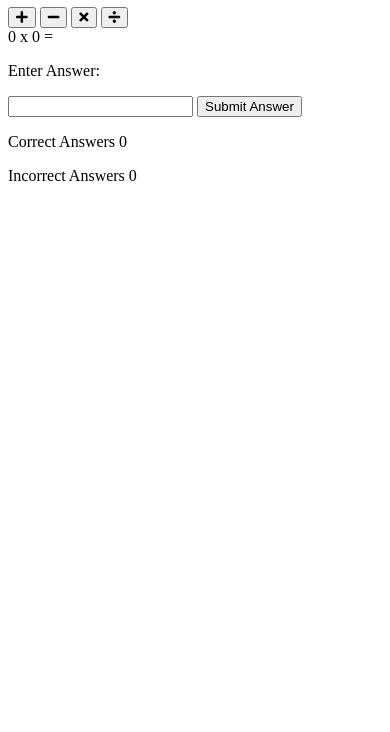
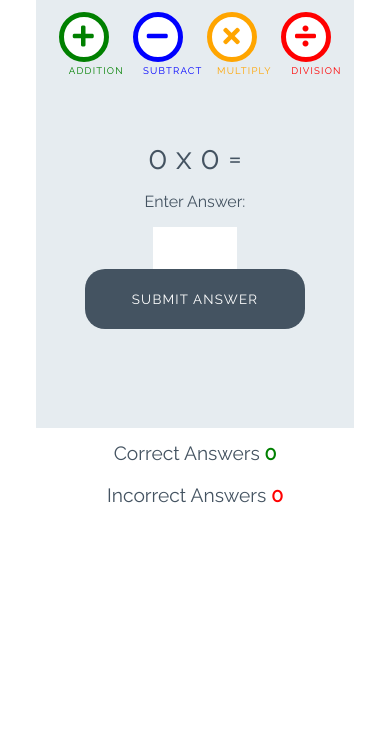
Before and after one commit to Deneb331/love-maths, a plain HTML site: page index.html in a window 390 px wide. Shown: the part 112-844 px from the top of the page. Drawn offline with Linux system fonts and the light colour scheme.

Commit message:
Add styles for game

```diff
--- a/assets/css/style.css
+++ b/assets/css/style.css
@@ -0,0 +1,250 @@
+/* --------- Global style */
+
+body {
+    background-color: white;
+    font-family: "Raleway", sans-serif;
+    color: #445361;
+    text-align: center;
+}
+
+/* --------- Heading */
+
+.heading {
+    text-align: center;
+    font-size: 2.5rem;
+}
+
+.logo {
+    height: 40px;
+    padding-right: 5px;
+}
+
+/* --------- Game layout */
+
+.game-area {
+    background-color: #E6ECF0;
+    box-sizing: border-box;
+    width: 85%;
+    height: 65vh;
+    max-height: 450px;
+    max-width: 830px;
+    margin-left: auto;
+    margin-right: auto;
+    padding: 1%;
+}
+
+.question-area {
+    width: 50%;
+    font-size: 2rem;
+    margin: auto;
+    padding: 50px 0;
+}
+
+.question-area span {
+    padding: 0 15px;
+}
+
+.score-area {
+    margin: 5px auto;
+    width: 60%;
+    font-size: 1.2rem;
+}
+
+.controls-area {
+    width: 85%;
+    margin: 30px auto;
+}
+
+#score {
+    color: green;
+    font-weight: bold;
+}
+
+#incorrect {
+    color: red;
+    font-weight: bold;
+}
+
+.answer-message {
+    display: none;
+    font-size: 1rem;
+}
+
+#answer-box {
+    border: none;
+    color: #445361;
+    display: inline-block;
+    height: 40px;
+    width: 80px;
+    font-size: 1.2rem;
+}
+
+.scores {
+    display: inline-block;
+    padding: 25px;
+}
+
+/* --------- Buttons */
+
+.btn {
+    width: 220px;
+    height: 60px;
+    font-family: "Raleway", sans-serif;
+    text-transform: uppercase;
+    letter-spacing: 1.2px;
+    color: white;
+}
+
+.btn:focus {
+    outline: none;
+}
+
+.btn--big {
+    padding-top: 10px;
+    border-radius: 50%;
+    background-color: white;
+    border: 10px solid;
+    width: 100px;
+    height: 100px;
+    font-size: 3.2rem;
+    margin: 0 30px;
+    transition: all 0.5s;
+}
+
+
+.btn--big::after {
+    content: attr(data-type);
+    font-size: 1rem;
+
+}
+
+.btn--blue {
+    border-color: blue;
+    color: blue;
+}
+
+.btn--blue:active,
+.btn--blue:hover {
+    background-color: darkblue;
+    color: white;
+}
+
+.btn--orange {
+    border-color: orange;
+    color: orange;
+}
+
+.btn--orange:active,
+.btn--orange:hover {
+    background-color: darkorange;
+    color: white;
+}
+
+.btn--red {
+    border-color: red;
+    color: red;
+}
+
+.btn--red:active,
+.btn--red:hover {
+    background-color: darkred;
+    color: white;
+}
+
+.btn--green {
+    border-color: green;
+    color: green;
+}
+
+.btn--green:active,
+.btn--green:hover {
+    background-color: darkgreen;
+    color: white;
+}
+
+.btn--gray {
+    margin-top: 25px;
+    background-color: #445361;
+    border: 1px transparent;
+    border-radius: 20px;
+}
+
+.btn--gray:active,
+.btn--gray:hover {
+    background-color: #0d1013;
+}
+
+/* --------- Media queries */
+
+@media (max-width: 414px) {
+    .controls-area {
+        width: 100%;
+    }
+
+    .btn--big {
+        margin: 0 10px;
+        padding: 5px;
+        border: 5px solid;
+        width: 50px;
+        height: 50px;
+        font-size: 1.5rem;
+    }
+
+    .btn--big::after {
+        font-size: 0.6rem;
+        left: -0.7rem;
+    }
+
+    .question-area {
+        padding: 10% 0;
+        width: 100%;
+    }
+
+    .question-area span {
+        padding: 0;
+    }
+
+    .answer-message {
+        display: block;
+    }
+
+    #answer-box {
+        display: block;
+        margin: 0 auto;
+    }
+    .btn--gray {
+        margin-top: 0;
+    }
+
+    .score-area {
+        width: 100%;
+    }
+
+    .scores {
+        margin: 0.5em auto;
+        display: block;
+        padding: 5px;
+    }
+
+    .heading {
+        font-size: 2rem;
+    }
+}
+
+@media (max-width: 320px) {
+    .game-area {
+        height: 70vh;
+    }
+
+    .controls-area {
+        width: 75%;
+        margin: 10px auto;
+    }
+
+    .btn--big {
+        margin: 10px 10px;
+    }
+    .question-area {
+        padding: 10px 0;
+    }
+}
--- a/index.html
+++ b/index.html
@@ -16,16 +16,16 @@
 
     <div class="game-area">
         <div class="controls-area">
-            <button class="btn btn--big btn--green">
+            <button data-type="addition" class="btn btn--big btn--green">
                 <i class="fas fa-plus"></i>
             </button>
-            <button class="btn btn--big btn--blue">
+            <button data-type="subtract" class="btn btn--big btn--blue">
                 <i class="fas fa-minus"></i>
             </button>
-            <button class="btn btn--big btn--orange">
+            <button data-type="multiply" class="btn btn--big btn--orange">
                 <i class="fas fa-times"></i>
             </button>
-            <button class="btn btn--big btn--red">
+            <button data-type="division" class="btn btn--big btn--red">
                 <i class="fas fa-divide"></i>
             </button>
         </div>
@@ -36,7 +36,7 @@
             <span>=</span>
             <p class="answer-message">Enter Answer:</p>
             <input type="number" id="answer-box">
-            <button class="btn btn--gray">Submit Answer</button>
+            <button data-type="submit" class="btn btn--gray">Submit Answer</button>
         </div>
     </div>
 
```
